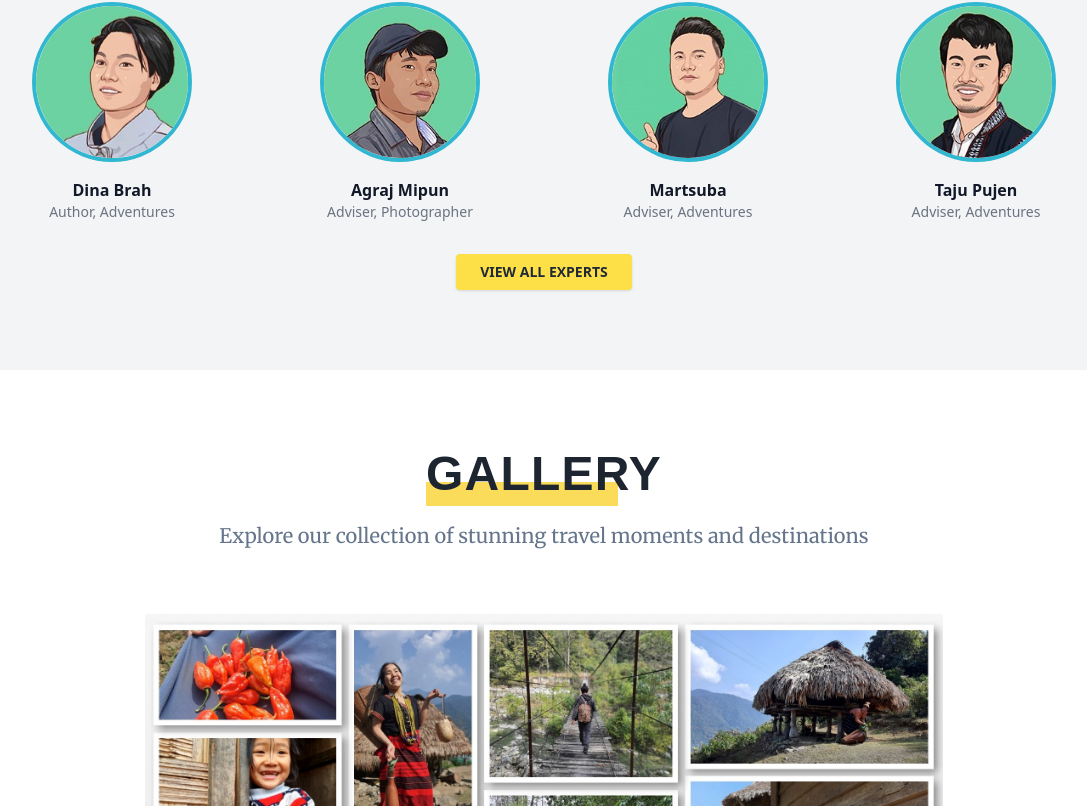
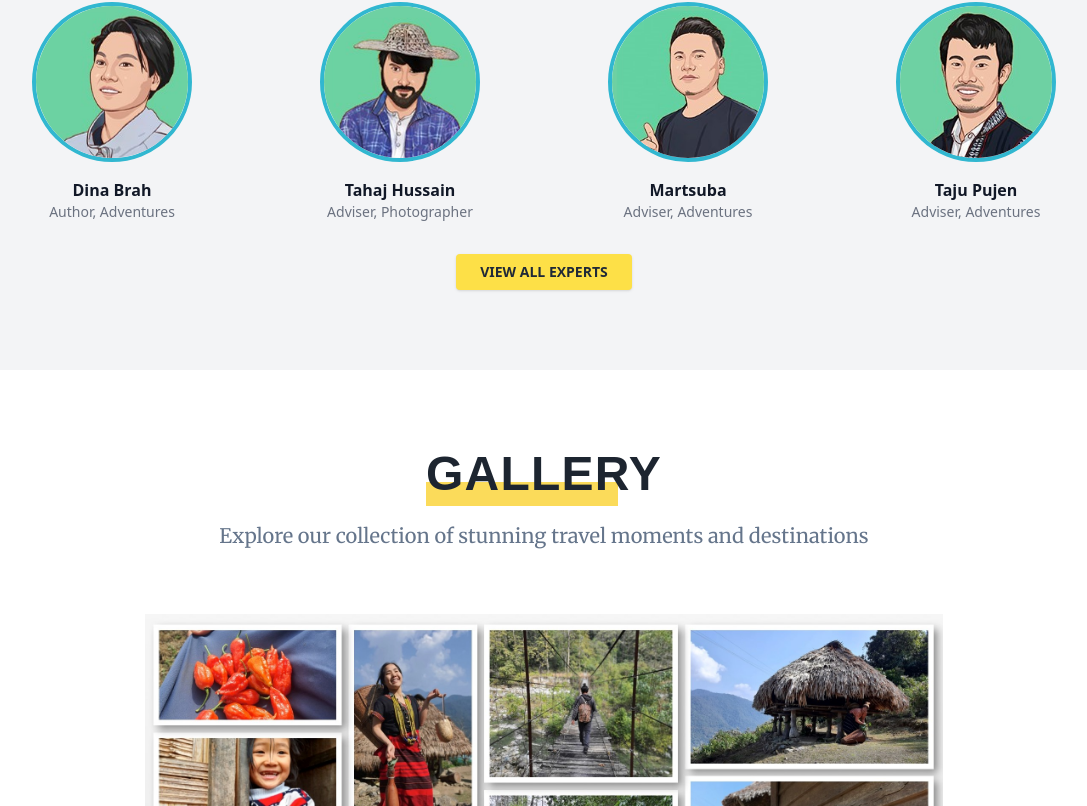
Before and after one commit to ProgrammingBasic/vista-studio, a React (Vite) app: page / in a window 1280 px wide. Shown: the part 4822-5628 px from the top of the page, without its empty margins (96-1183 px from the left). Built offline with nearby package versions, Linux system fonts and the light colour scheme; no server answers; the database is empty; a web font is replaced by a local one.

Commit message:
added tahaj

```diff
--- a/src/components/OurTeam.tsx
+++ b/src/components/OurTeam.tsx
@@ -6,6 +6,7 @@ import Team3 from "@/assets/team/team3.jpg";
 import Team5 from "@/assets/team/team5.jpg";
 import Team6 from "@/assets/team/team6.jpg";
 import Team7 from "@/assets/team/team7.jpg";
+import Team8 from "@/assets/team/team8.jpg";
 
 
 
@@ -18,9 +19,9 @@ const members = [
     },
     {
         id: 2,
-        name: "Agraj Mipun",
+        name: "Tahaj Hussain",
         role: "Adviser, Photographer",
-        img: Team2,
+        img: Team8,
     },
     // {
     //     id: 3,
```
Also changed, not shown: src/assets/team/team8.jpg (added).
